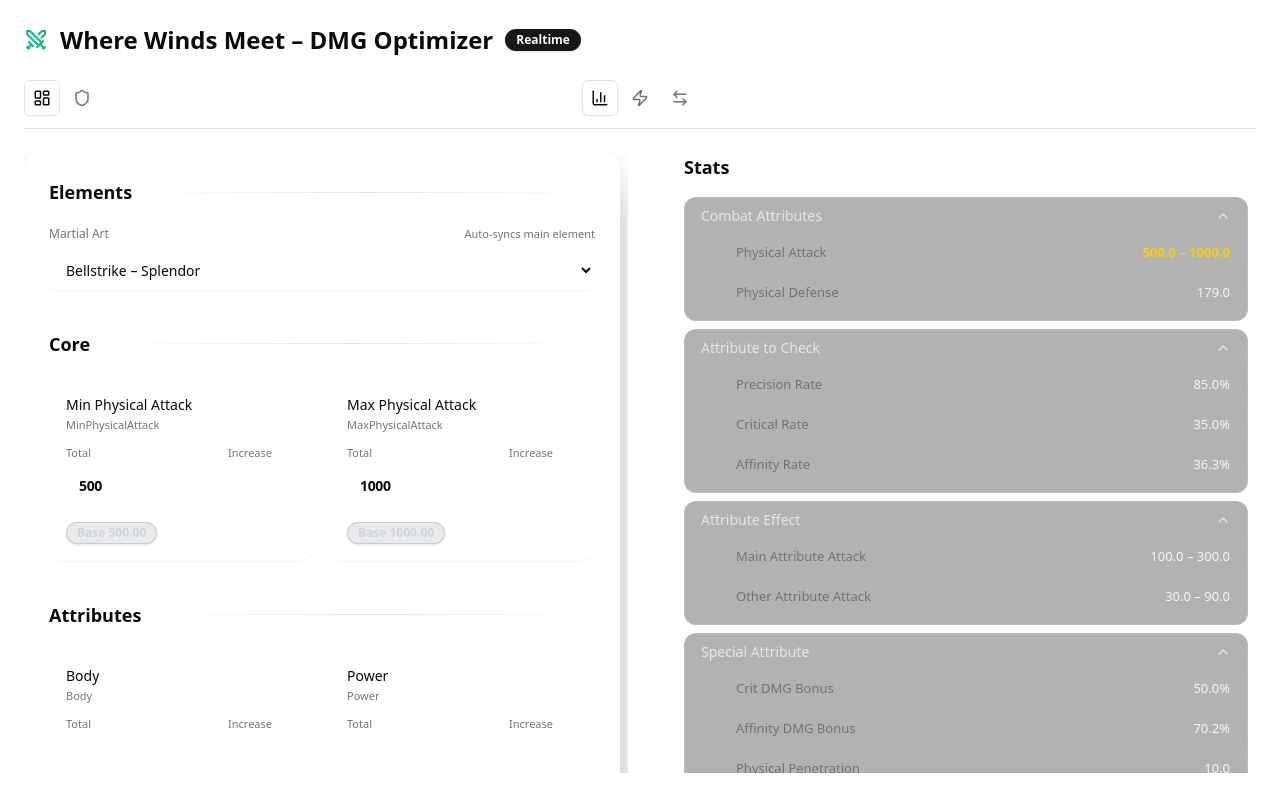
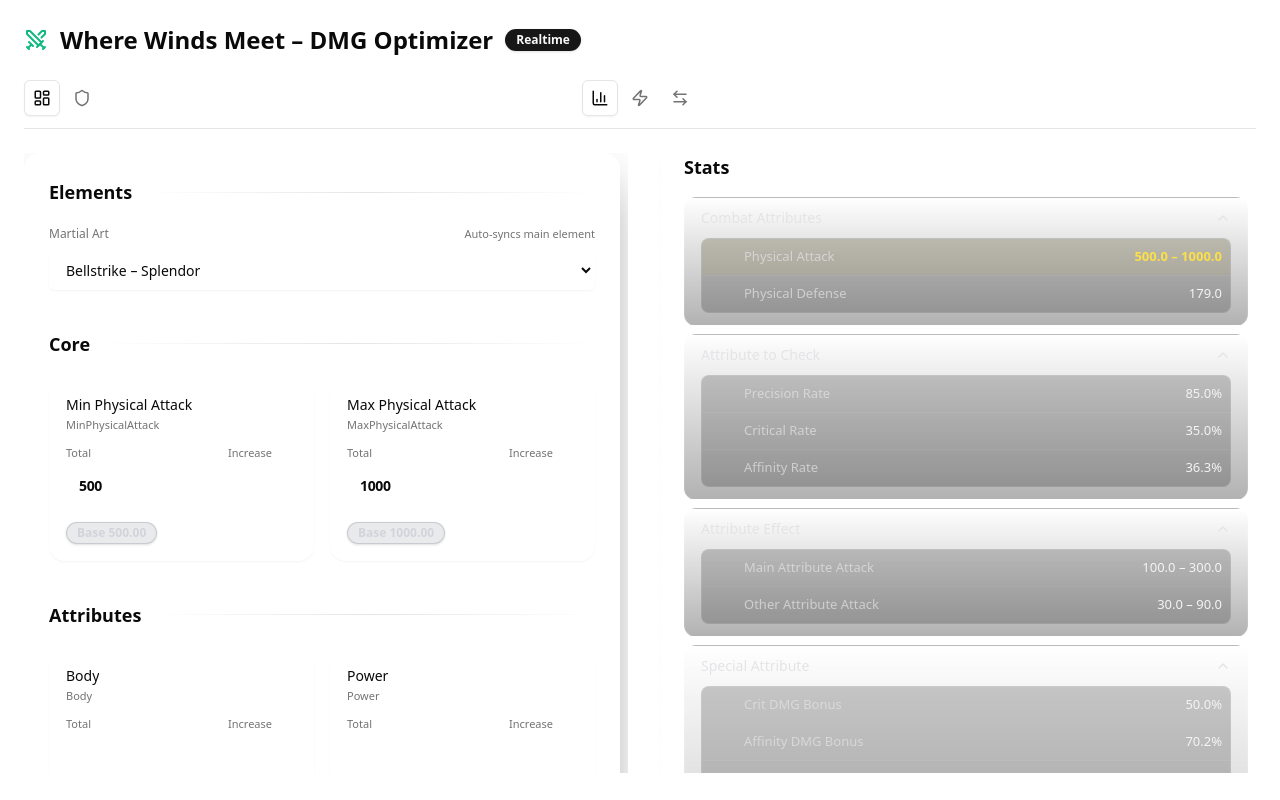
Before and after one commit to Phong940253/wwm-damage-calculator, a Next.js app: page / in a window 1280 px wide. Built offline with nearby package versions, Linux system fonts and the light colour scheme.

Commit message:
feat: refine Section component styling and layout for improved user interaction and readability

```diff
--- a/app/domain/damage/damageContext.ts
+++ b/app/domain/damage/damageContext.ts
@@ -184,7 +184,7 @@ export function buildDamageContext(
         lines.push({ kind: "gear", label: "Gear", value: gearValue });
       }
 
-      for (const [id, p] of passiveEntries) {
+      for (const [, p] of passiveEntries) {
         const v = p.bonus[key] || 0;
         if (v === 0) continue;
         const note =
@@ -199,7 +199,7 @@ export function buildDamageContext(
         });
       }
 
-      for (const [id, iw] of innerEntries) {
+      for (const [, iw] of innerEntries) {
         const v = iw.bonus[key] || 0;
         if (v === 0) continue;
         lines.push({
--- a/app/ui/damage/FinalStatPanel.tsx
+++ b/app/ui/damage/FinalStatPanel.tsx
@@ -184,14 +184,14 @@ function Section({
   const [open, setOpen] = useState(true);
 
   return (
-    <div className="rounded-xl bg-black/30 border border-white/10">
+    <div className="rounded-xl border border-white/10 bg-gradient-to-b from-white/[0.06] to-black/30 shadow-[0_0_0_1px_rgba(255,255,255,0.02)]">
       <button
         onClick={() => setOpen(!open)}
         className="
           w-full flex items-center justify-between
-          px-4 py-2 text-sm font-medium
+          px-4 py-2.5 text-sm font-medium
           text-zinc-200
-          hover:bg-white/5
+          hover:bg-white/[0.06]
         "
       >
         {section.title}
@@ -202,27 +202,36 @@ function Section({
       </button>
 
       {open && (
-        <div className="px-4 pb-2 space-y-0.5">
-          {section.rows.map((row, i) => (
+        <div className="px-4 pb-3">
+          <div className="overflow-hidden rounded-lg border border-white/10 bg-black/20 divide-y divide-white/5">
+            {section.rows.map((row, i) => {
+              const hasDetails = Boolean(row.ctxKeys && row.ctxKeys.length > 0);
+
+              return (
                 <div
                   key={i}
-              className="group/row -mx-2 flex items-center justify-between gap-3 rounded-lg border border-transparent px-2 py-1 text-[13px] transition-colors hover:bg-white/5 hover:border-white/10 focus-within:bg-white/5 focus-within:border-white/10"
+                  className={
+                    "group/row flex items-center justify-between gap-3 px-2 py-1 text-[13px] transition-colors focus-within:bg-white/[0.06] hover:bg-white/[0.06] " +
+                    (row.highlight ? "bg-yellow-500/[0.06]" : "")
+                  }
                 >
                   <div className="min-w-0 flex items-center gap-1.5">
-                {row.ctxKeys && row.ctxKeys.length > 0 && (
+                    {hasDetails ? (
                       <Button
                         type="button"
                         variant="ghost"
                         size="icon"
-                    className="h-7 w-7 shrink-0 text-zinc-300 hover:text-zinc-100 opacity-0 pointer-events-none transition-opacity group-hover/row:opacity-100 group-hover/row:pointer-events-auto group-focus-within/row:opacity-100 group-focus-within/row:pointer-events-auto"
+                        className="h-7 w-7 shrink-0 text-zinc-300 hover:bg-white/10 hover:text-zinc-100 opacity-0 pointer-events-none transition-opacity group-hover/row:opacity-100 group-hover/row:pointer-events-auto group-focus-within/row:opacity-100 group-focus-within/row:pointer-events-auto"
                         onClick={() => onOpenDetails(row.label, row.ctxKeys!)}
                         title="Show breakdown"
                       >
                         <Info className="h-3.5 w-3.5" />
                       </Button>
+                    ) : (
+                      <span className="h-7 w-7 shrink-0" aria-hidden />
                     )}
 
-                <span className="text-muted-foreground truncate">
+                    <span className="text-zinc-200/70 truncate">
                       {row.label}
                     </span>
                   </div>
@@ -230,14 +239,16 @@ function Section({
                   <span
                     className={
                       row.highlight
-                    ? "text-yellow-400 font-semibold tabular-nums min-w-[88px] text-right"
+                        ? "text-yellow-300 font-semibold tabular-nums min-w-[88px] text-right"
                         : "text-zinc-100 tabular-nums min-w-[88px] text-right"
                     }
                   >
                     {row.value}
                   </span>
                 </div>
-          ))}
+              );
+            })}
+          </div>
         </div>
       )}
     </div>
```
Lines whose indentation alone changed are shown as unchanged.
